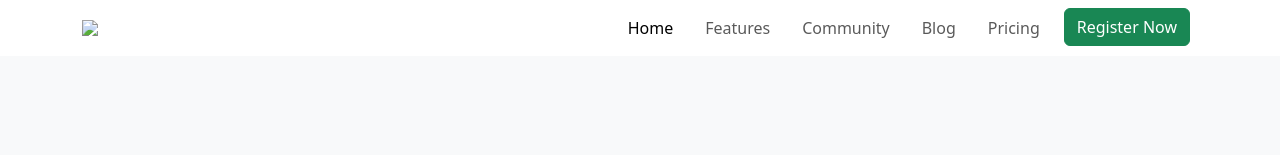
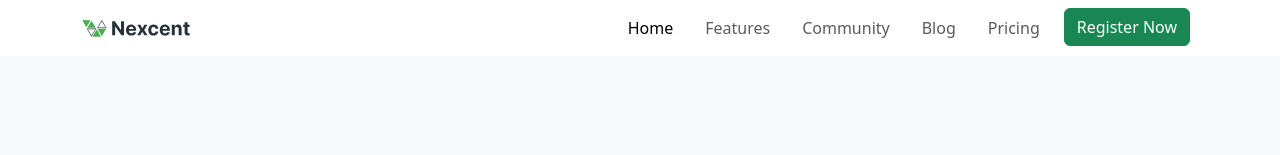
Before and after one commit to fiqriafrizal/Example_Website, a plain HTML site: page html/index.html in a window 1280 px wide. Shown: the top 155 px of the page. Drawn offline with nearby package versions, Linux system fonts and the light colour scheme.

Commit message:
gambar sudah bener

```diff
--- a/html/index.html
+++ b/html/index.html
@@ -14,7 +14,7 @@
 
     <nav class="navbar navbar-expand-lg bg-white">
         <div class="container">
-            <img class="navbar-brand" src=".\img\navbar.SVG">
+            <img class="navbar-brand" src="..\img\navbar.svg">
             <div class="float-mid">
           <div class="collapse navbar-collapse" id="navbarSupportedContent">
             <ul class="navbar-nav me-auto mb-2 mb-lg-0">
```
